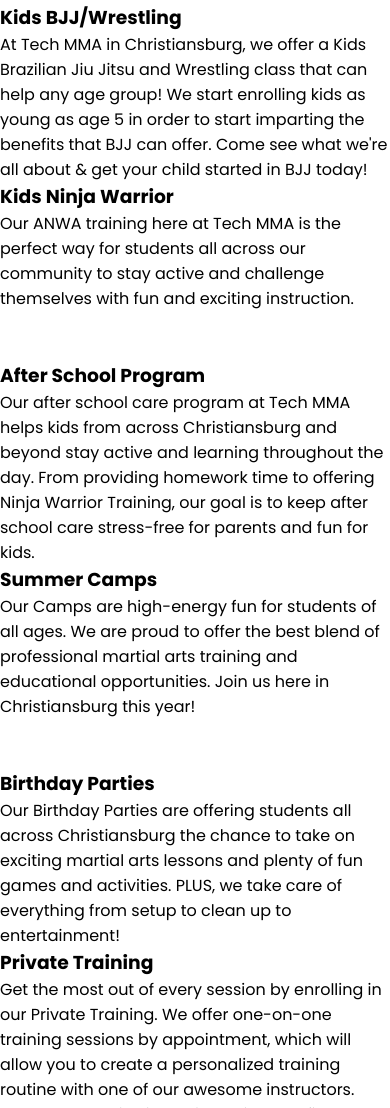
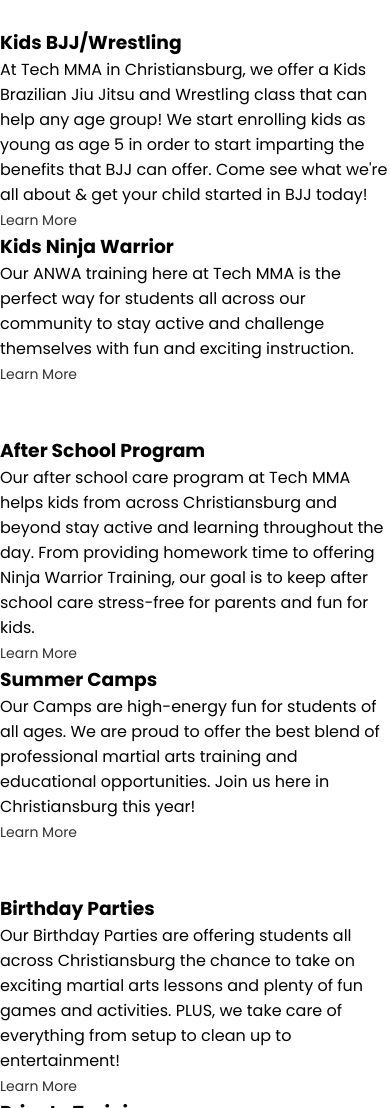
Before and after one commit to mgibson43/TechMMA, a website: page public/html/kids-programs.html in a window 390 px wide. Shown: the part 892-2000 px from the top of the page. Drawn offline with nearby package versions, Linux system fonts and the light colour scheme; a web font is replaced by a local one.

```diff
--- a/public/html/kids-programs.html
+++ b/public/html/kids-programs.html
@@ -104,7 +104,7 @@
         <p>
           Treat your child to the best Kids Martial Arts classes in Christiansburg. We use the world of traditional martial arts training to offer students skills like courage, communication, and so much more. Join us here at Tech MMA and see it all for yourself!
         </p>
-        <a href=""></a>
+        <a href="#">Learn More</a>
       </div>
       <img src="" alt="">
     </div>
@@ -115,7 +115,7 @@
         <p>
           At Tech MMA in Christiansburg, we offer a Kids Brazilian Jiu Jitsu and Wrestling class that can help any age group! We start enrolling kids as young as age 5 in order to start imparting the benefits that BJJ can offer. Come see what we're all about & get your child started in BJJ today!
         </p>
-        <a href="#"></a>
+        <a href="#">Learn More</a>
       </div>
     </div>
     <div class="program">
@@ -124,7 +124,7 @@
         <p>
           Our ANWA training here at Tech MMA is the perfect way for students all across our community to stay active and challenge themselves with fun and exciting instruction.
         </p>
-        <a href="#"></a>
+        <a href="#">Learn More</a>
       </div>
       <img src="" alt="">
     </div>
@@ -135,7 +135,7 @@
         <p>
           Our after school care program at Tech MMA helps kids from across Christiansburg and beyond stay active and learning throughout the day. From providing homework time to offering Ninja Warrior Training, our goal is to keep after school care stress-free for parents and fun for kids.
         </p>
-        <a href=""></a>
+        <a href="">Learn More</a>
       </div>
     </div>
     <div class="program">
@@ -144,7 +144,7 @@
         <p>
           Our Camps are high-energy fun for students of all ages. We are proud to offer the best blend of professional martial arts training and educational opportunities. Join us here in Christiansburg this year!
         </p>
-        <a href=""></a>
+        <a href="">Learn More</a>
       </div>
       <img src="" alt="">
     </div>
@@ -155,7 +155,7 @@
         <p>
           Our Birthday Parties are offering students all across Christiansburg the chance to take on exciting martial arts lessons and plenty of fun games and activities. PLUS, we take care of everything from setup to clean up to entertainment!
         </p>
-        <a href=""></a>
+        <a href="">Learn More</a>
       </div>
     </div>
     <div class="program">
@@ -164,7 +164,7 @@
         <p>
           Get the most out of every session by enrolling in our Private Training. We offer one-on-one training sessions by appointment, which will allow you to create a personalized training routine with one of our awesome instructors. Improve your Jiu Jitsu skills, build your fitness, lose weight... whatever your goals are, we'll help you achieve them.
         </p>
-        <a href=""></a>
+        <a href="">Learn More</a>
       </div>
       <img src="" alt="">
     </div>
```
Also changed, not shown: public/css/adult-programs-style.css (+10 -1 lines).
